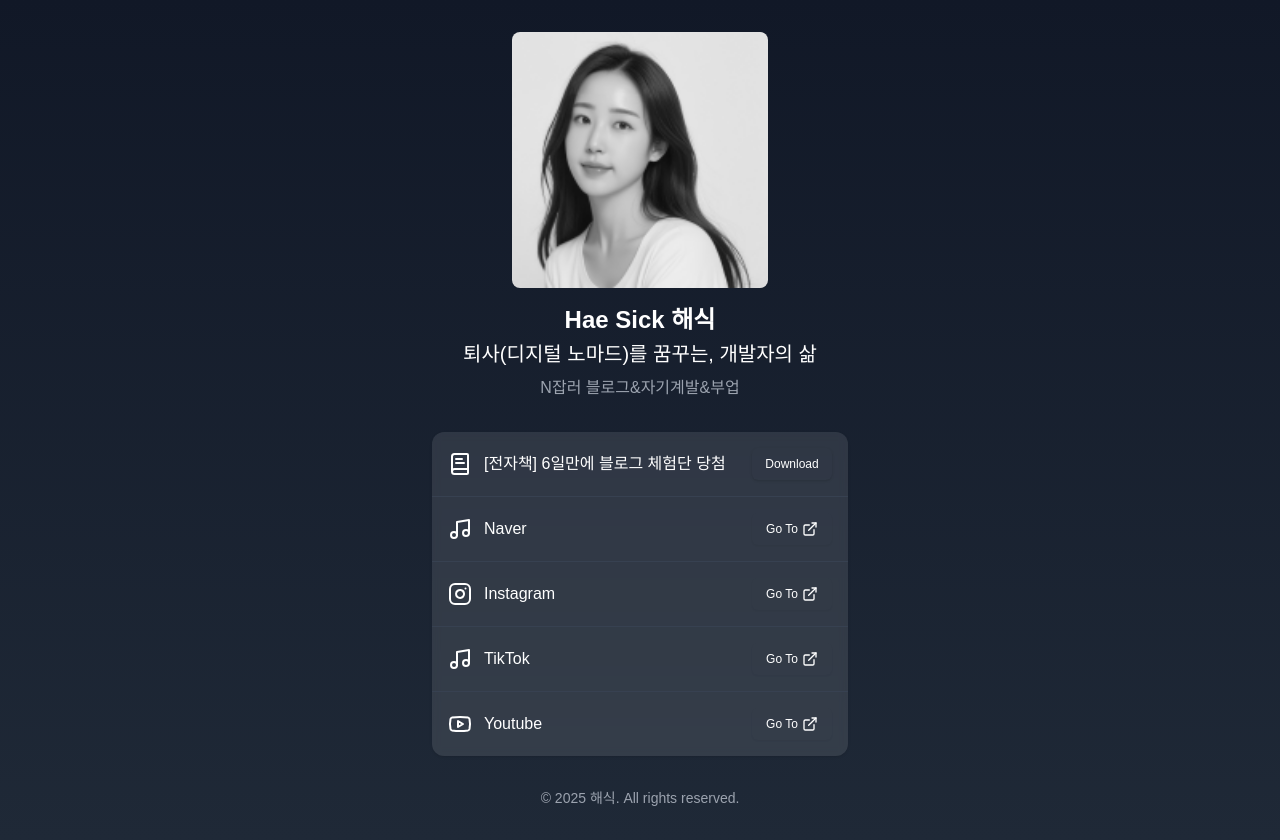
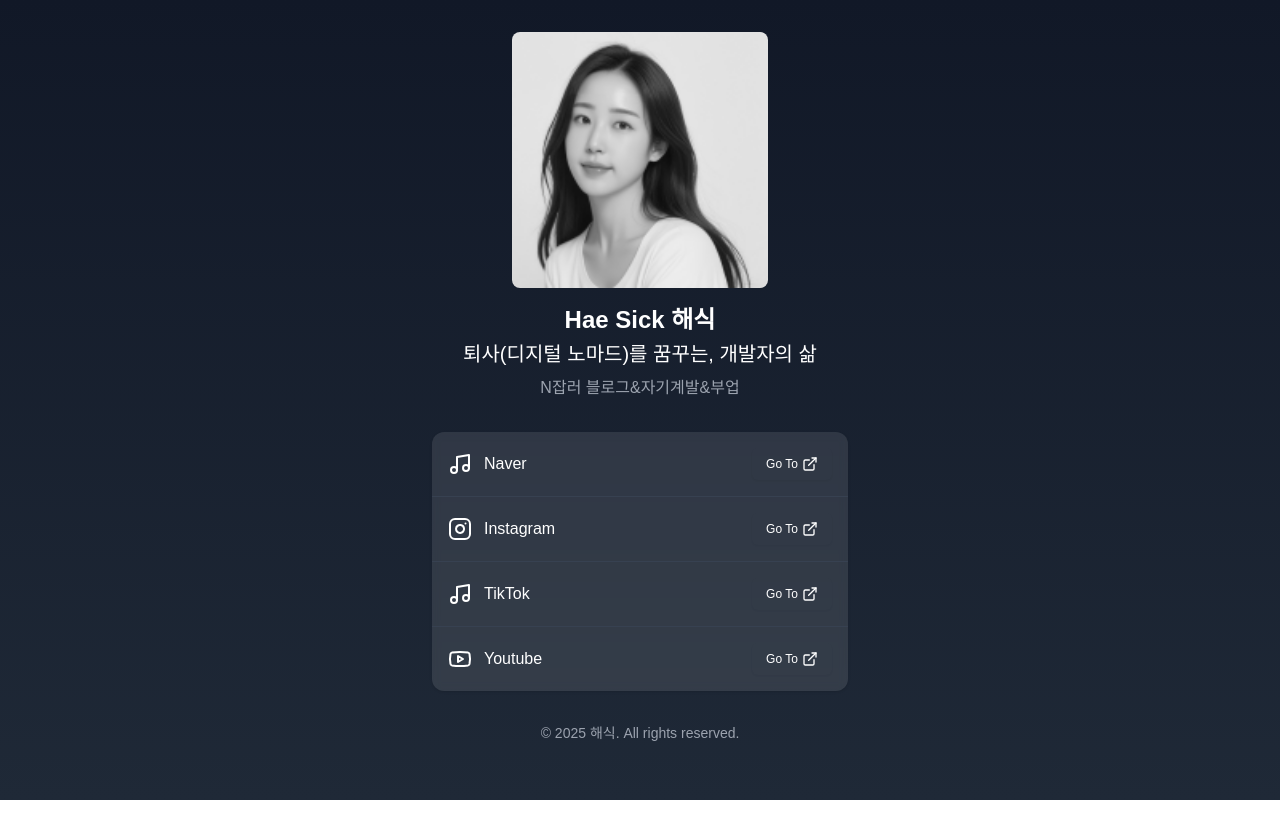
Before and after one commit to godud2604/hy-lnk, a Next.js app: page / in a window 1280 px wide. After the commit the page ends 800 px from the top, so only its background shows below. Built offline with nearby package versions, Linux system fonts and the light colour scheme.

Commit message:
Temporarily commented out the eBook service entry

```diff
--- a/app/page.tsx
+++ b/app/page.tsx
@@ -133,13 +133,13 @@ const ServiceItem = ({ service }: { service: StreamingService }) => {
 
 export default function Page() {
   const streamingServices: StreamingService[] = [
-    {
-      name: "[전자책] 6일만에 블로그 체험단 당첨",
-      icon: <BookText className="w-6 h-6" />,
-      action: "Download",
-      type: "pdf",
-      url: "/ebook.pdf",
-    },
+    // {
+    //   name: "[전자책] 6일만에 블로그 체험단 당첨",
+    //   icon: <BookText className="w-6 h-6" />,
+    //   action: "Download",
+    //   type: "pdf",
+    //   url: "/ebook.pdf",
+    // },
     {
       name: "Naver",
       icon: <Music className="w-6 h-6" />,
```
